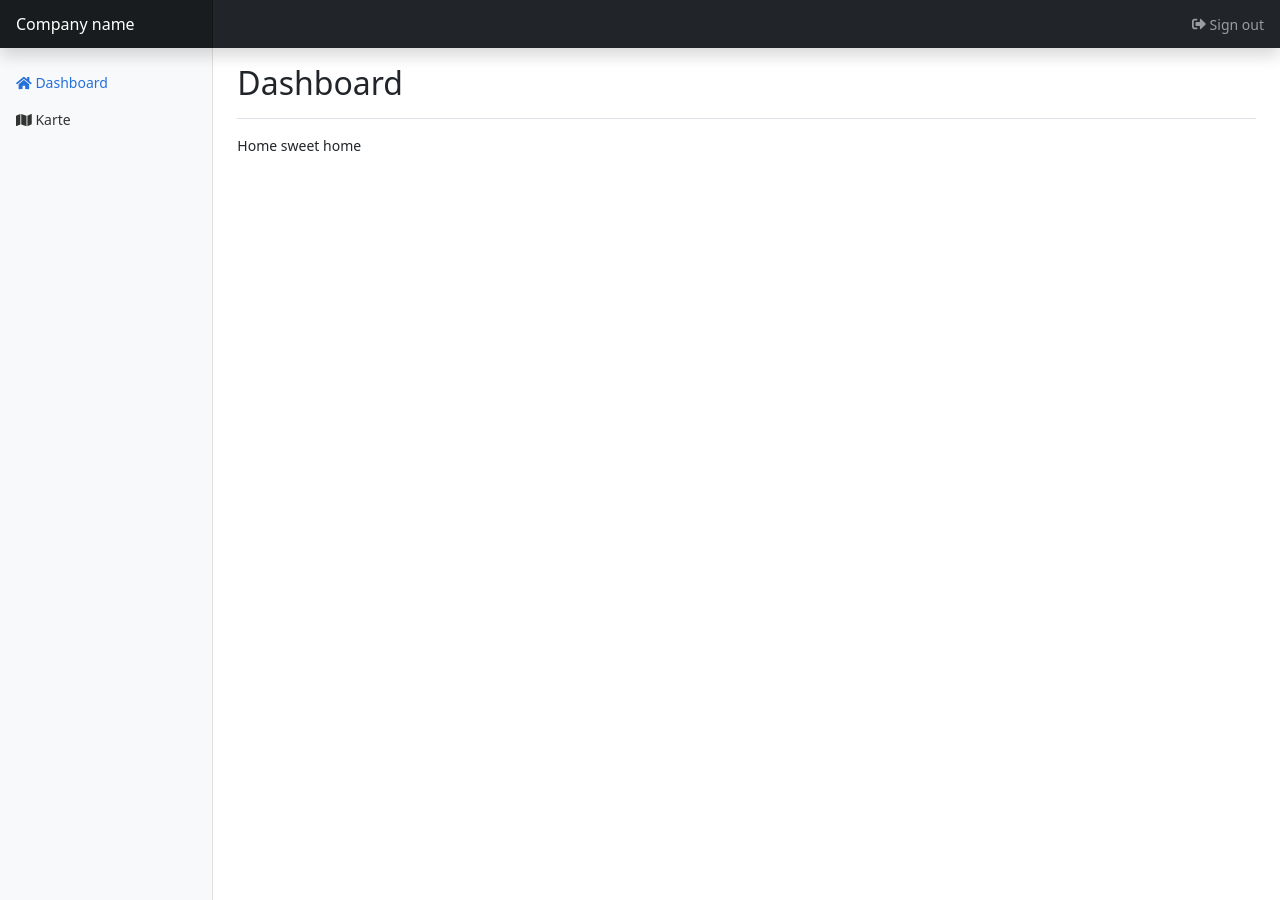
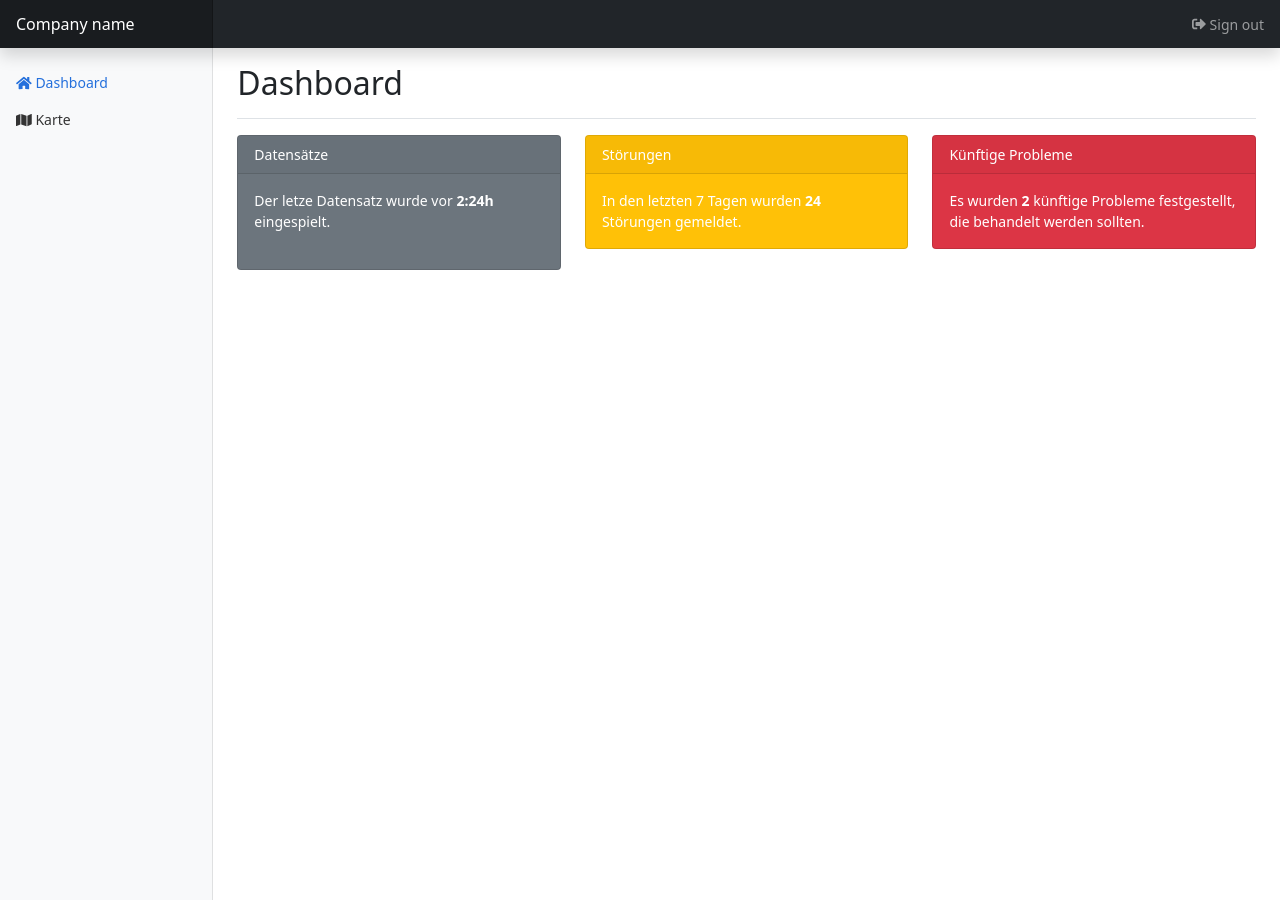
Before and after one commit to davue/HackZurich2021, a Jekyll site: the page built from docs/index.md, in a window 1280 px wide. Built offline with Jekyll 4.4.1, drawn with Linux system fonts in a browser that asks for light colours; nearby versions of some CDN libraries.

Commit message:
Add some content to FE dashboard

```diff
--- a/docs/index.md
+++ b/docs/index.md
@@ -2,4 +2,30 @@
 layout: default
 title: Dashboard
 ---
-Home sweet home
+
+<div class="row">
+  <div class="col-sm">
+    <div class="card text-white bg-secondary mb-3">
+      <div class="card-header">Datensätze</div>
+      <div class="card-body">
+        <p class="card-text">Der letze Datensatz wurde vor <b>2:24h</b> eingespielt.<br><br></p>
+      </div>
+    </div>
+  </div>
+  <div class="col-sm">
+    <div class="card text-white bg-warning mb-3">
+      <div class="card-header">Störungen</div>
+      <div class="card-body">
+        <p class="card-text">In den letzten 7 Tagen wurden <b>24</b> Störungen gemeldet.</p>
+      </div>
+    </div>
+  </div>
+  <div class="col-sm">
+    <div class="card text-white bg-danger mb-3">
+      <div class="card-header">Künftige Probleme</div>
+      <div class="card-body">
+        <p class="card-text">Es wurden <b>2</b> künftige Probleme festgestellt, die behandelt werden sollten.</p>
+      </div>
+    </div>
+  </div>
+</div>
```
